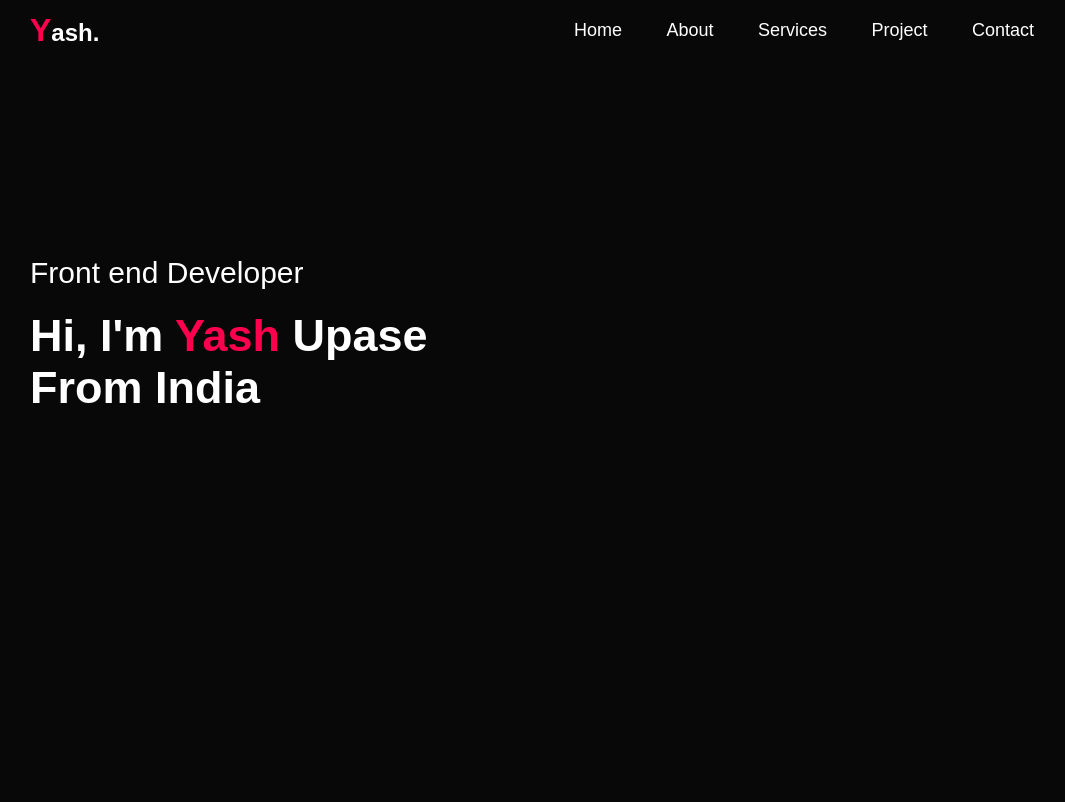
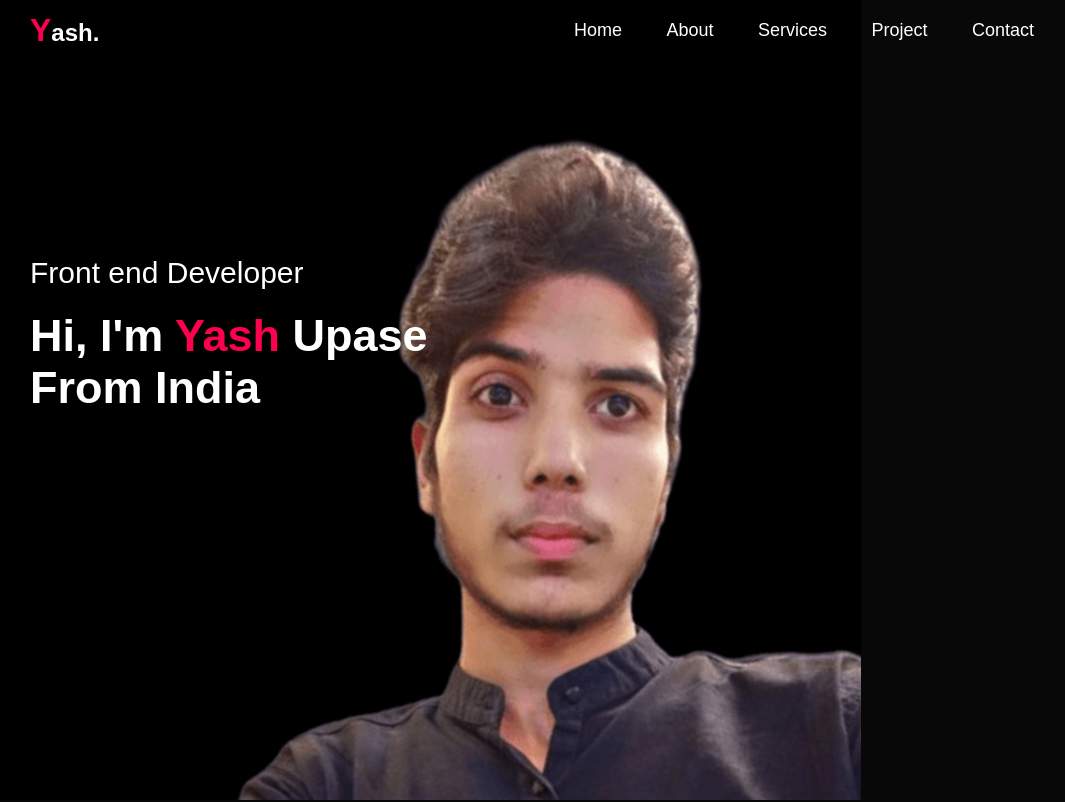
Before and after one commit to Yashupase09/Portfolio, a plain HTML site: page index.html in a window 1280 px wide. Shown: the top 802 px of the page, without its empty margins (98-1163 px from the left). Drawn offline with Linux system fonts and the light colour scheme.

Commit message:
Update index.css

```diff
--- a/index.css
+++ b/index.css
@@ -17,7 +17,7 @@ body{
 #header{
     width: 100%;
     height: 100vh;
-    background-image: url(bg1.png);
+    background-image: url(bg1.jpg);
     background-repeat: no-repeat;
     background-size: contain;
     background-position: left;
```
